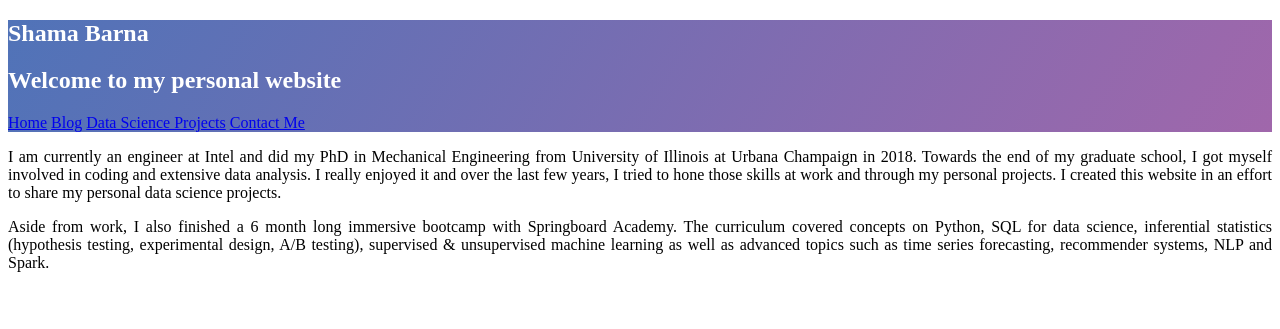
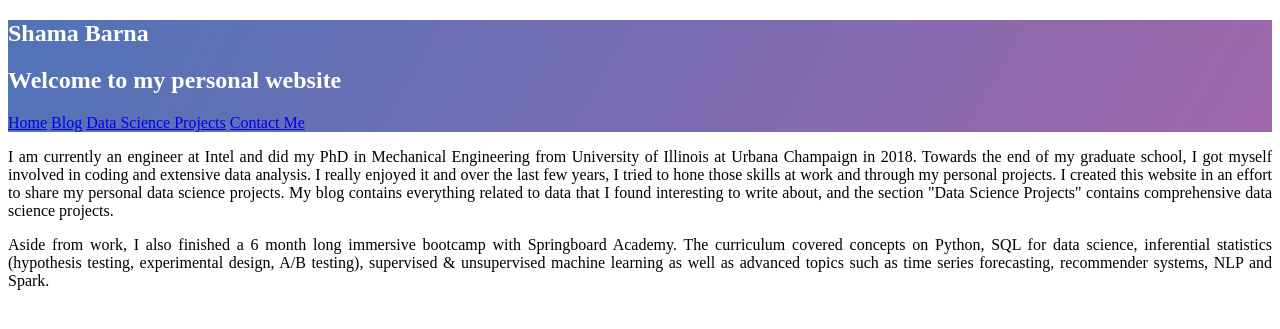
Before and after one commit to shamafarabi/shama.github.io, a Jekyll site: the page built from index.md, in a window 1280 px wide. Shown: the top 329 px of the page. Built offline with Jekyll 4.4.1, drawn with Linux system fonts in a browser that asks for light colours; nearby versions of some CDN libraries.

Commit message:
Update index.md

```diff
--- a/index.md
+++ b/index.md
@@ -3,7 +3,7 @@ layout: default
 ---
 <p style='text-align: justify;'>
 
-I am currently an engineer at Intel and did my PhD in Mechanical Engineering from University of Illinois at Urbana Champaign in 2018. Towards the end of my graduate school, I got myself involved in coding and extensive data analysis. I really enjoyed it and over the last few years, I tried to hone those skills at work and through my personal projects. I created this website in an effort to share my personal data science projects.
+I am currently an engineer at Intel and did my PhD in Mechanical Engineering from University of Illinois at Urbana Champaign in 2018. Towards the end of my graduate school, I got myself involved in coding and extensive data analysis. I really enjoyed it and over the last few years, I tried to hone those skills at work and through my personal projects. I created this website in an effort to share my personal data science projects. My blog contains everything related to data that I found interesting to write about, and the section  "Data Science Projects" contains comprehensive data science projects.
 </p>
 
 <p style='text-align: justify;'>
```
